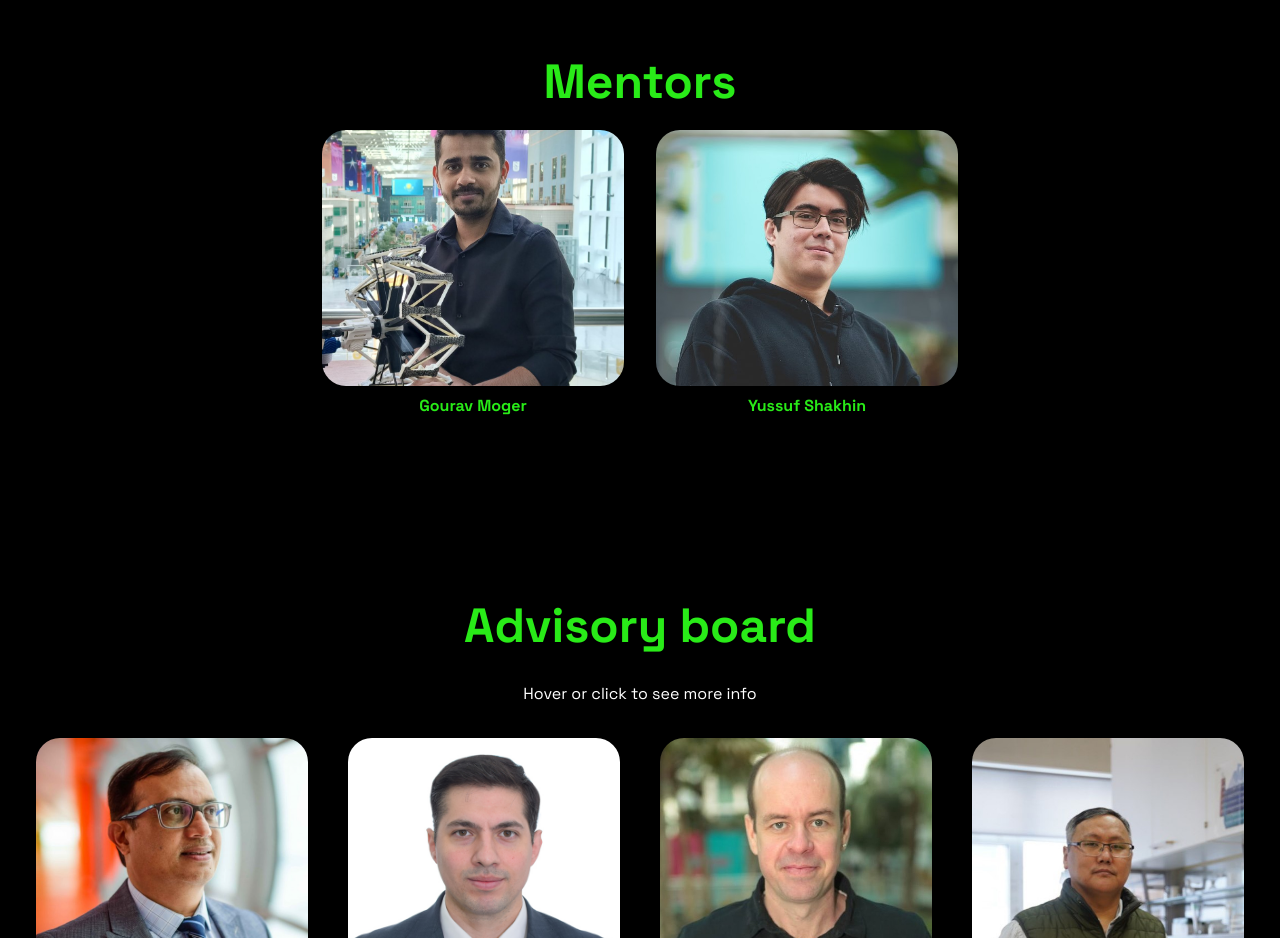
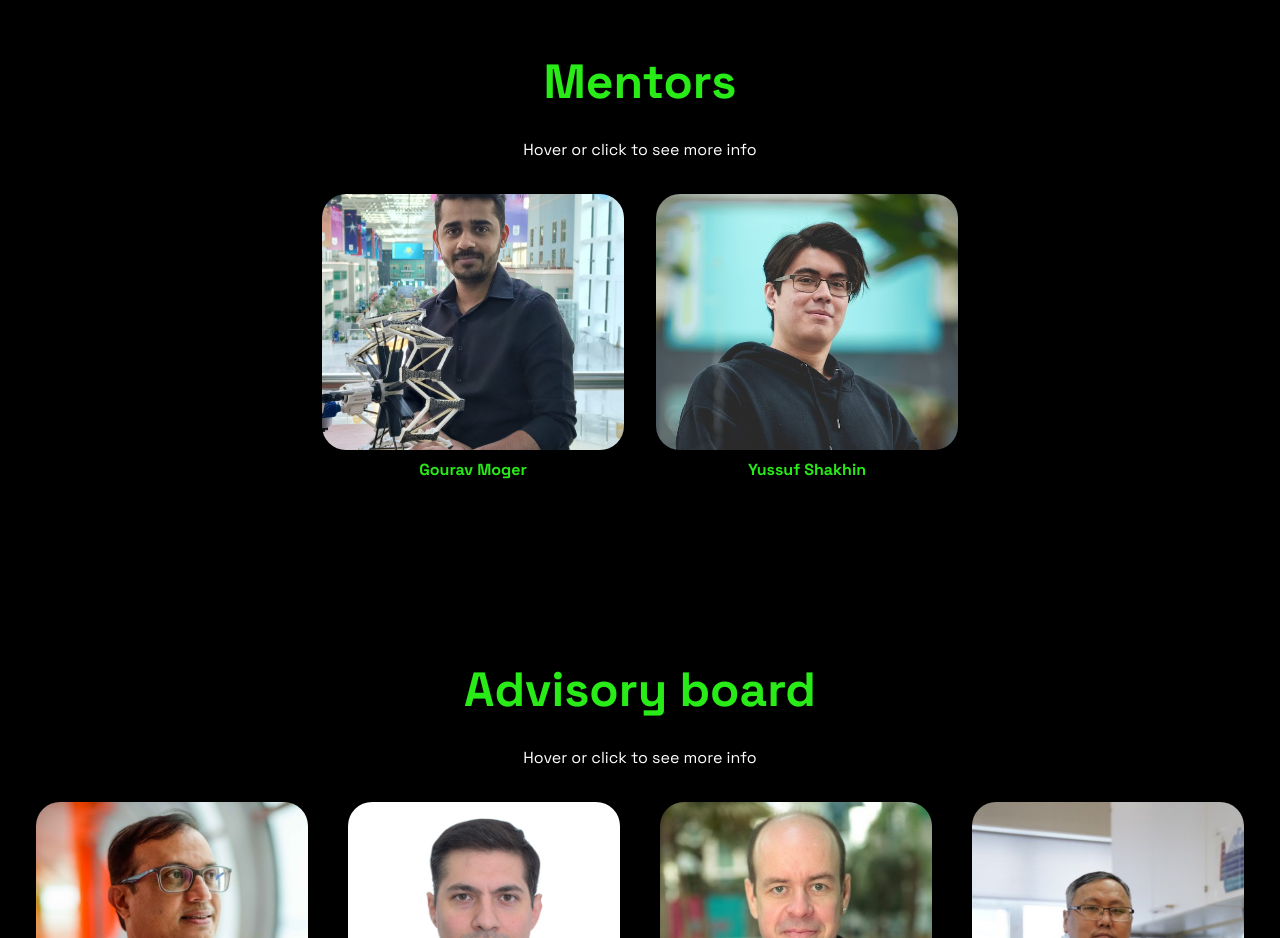
Before and after one commit to NU-Rover-Team-Aspan/NURoverKz.github.io, a React (Vite) app: page / in a window 1280 px wide. Shown: the part 3280-4218 px from the top of the page. Built offline with nearby package versions, Linux system fonts and the light colour scheme.

Commit message:
Add a caption to Mentors section

```diff
--- a/src/pages/Mentors.jsx
+++ b/src/pages/Mentors.jsx
@@ -13,6 +13,7 @@ const Mentors = () => {
             <div className='max-w-[1240px] mx-auto px-4'>
 
                 <h1 className='text-primary md:text-5xl sm:text-4xl text-3xl font-bold md:py-6 text-center'>{t('header')}</h1>
+                <p className='font-light lg:font-normal text-center mt-2 mb-8'>{t('caption')}</p>
 
                 <div className="flex justify-center gap-8 mx-auto flex-wrap">
                     <div className="flex-grow-0 flex-shrink-0 basis-full md:basis-1/4">
--- a/src/translations/english.js
+++ b/src/translations/english.js
@@ -422,6 +422,7 @@ const en = {
   },
   mentors: {
     header: 'Mentors',
+    caption: 'Hover or click to see more info',
     infoGourav: {
       fullname: 'Gourav Moger',
       achievements: ['Master of Science in Robotics Engineering from Bristol University', 'researcher at the NU Institute of Smart Systems and Artificial Intelligence', 'author of 5 research papers on AI, robotics, and mechatronics']
--- a/src/translations/kazakh.js
+++ b/src/translations/kazakh.js
@@ -419,6 +419,7 @@ const kk = {
   },
   mentors: {
     header: 'Менторлар',
+    caption: 'Қосымша ақпарат үшін меңзерді апарыңыз немесе басыңыз',
     infoGourav: {
       fullname: 'Гоурав Могер',
       achievements: ['Бристоль Университетінің робототехника саласындағы ғылым магистрі', 'НУ ақылды жүйелер мен жасанды интеллект институтының зерттеушісі', 'ЖИ, робототехника және мехатроника саласындағы 5 ғылыми мақаланың авторы']
--- a/src/translations/russian.js
+++ b/src/translations/russian.js
@@ -418,6 +418,7 @@ const ru = {
   },
   mentors: {
     header: 'Менторы',
+    caption: 'Наведите или нажмите, чтобы увидеть больше',
     infoGourav: {
       fullname: 'Гоурав Могер',
       achievements: ['Магистр в области робототехники из Бристольского университета', 'Исследователь в Институте умных систем и искусственного интеллекта НУ', 'Автор 5 научных статей в области ИИ, робототехники и мехатроники']
```
